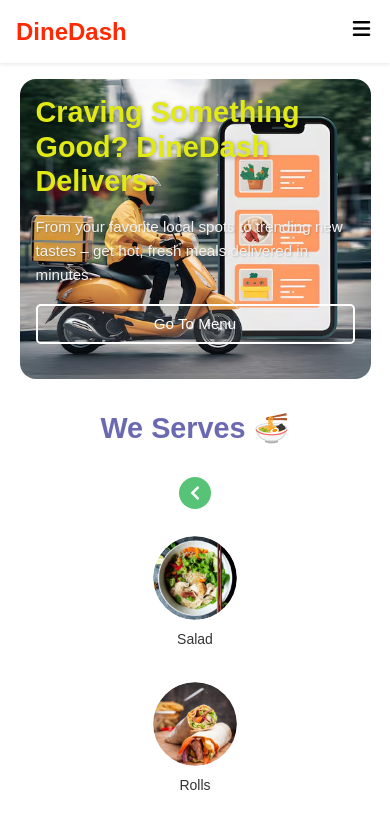
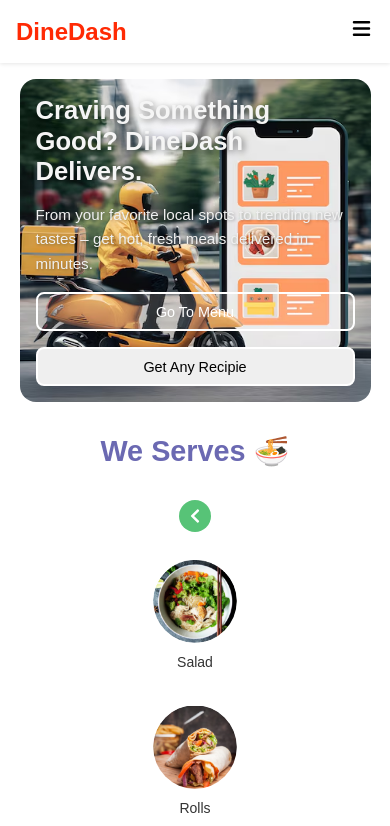
Before and after one commit to SarkarJyotirmay/React_Food_Delivery_App, a React (Vite) app: page / in a window 390 px wide. Shown: the top 826 px of the page. Built offline with nearby package versions, Linux system fonts and the light colour scheme; no server answers.

Commit message:
added Find Recipie component and route

```diff
--- a/src/components/hero/Hero.jsx
+++ b/src/components/hero/Hero.jsx
@@ -1,8 +1,10 @@
 import React from "react";
 
 import styles from "./hero.module.css";
+import { useNavigate } from "react-router-dom";
 
 function Hero({ scrollToMenu }) {
+  const navigate = useNavigate()
   return (
     <div className={styles.hero}>
       <div className={styles.content}>
@@ -11,7 +13,8 @@
           From your favorite local spots to trending new tastes – get hot, fresh
           meals delivered in minutes.
         </p>
-        <button onClick={scrollToMenu}>Go To Menu</button>
+        <button className={styles["go-to-menu-btn"]} onClick={scrollToMenu}>Go To Menu</button>
+        <button className={styles["ai-resipie-btn"]} onClick={()=>navigate("/findrecipie")} >Get Any Recipie</button>
       </div>
     </div>
   );
--- a/src/components/hero/hero.module.css
+++ b/src/components/hero/hero.module.css
@@ -5,12 +5,12 @@
   margin: auto;
   padding: 2rem;
   border-radius: 1rem;
-    background: url("/hero_bg_2.avif") no-repeat center;
-    background-size: cover;
+  background: url("/hero_bg_2.avif") no-repeat center/cover;
   position: relative;
   display: flex;
   align-items: center;
   justify-content: flex-start;
+  animation: fade-in 2s ease-in;
 
   .content {
     display: flex;
@@ -18,54 +18,79 @@
     gap: 1.5rem;
     width: 60%;
     max-width: 600px;
-      /* color: #ffffff; */
-      color: #e2ea15;
-      animation-name: fade-in;
-      animation-duration: 3s;
+    color: #f5f5f5;
 
     h1 {
       font-size: clamp(2rem, 5vw, 3.5rem);
       font-weight: 700;
       line-height: 1.2;
-        text-shadow: 1px 1px 4px rgba(0, 0, 0, 0.3);
+      text-shadow: 2px 2px 6px rgba(0, 0, 0, 0.5);
     }
 
     p {
       font-size: clamp(1rem, 2.5vw, 1.2rem);
       line-height: 1.6;
       color: #f0f0f0;
-        text-shadow: 1px 1px 2px rgba(0, 0, 0, 0.2);
+      text-shadow: 1px 1px 3px rgba(0, 0, 0, 0.3);
     }
 
     button {
       padding: 0.75rem 1.5rem;
-        background-color: rgba(255, 255, 255, 0.1);
       border: 2px solid white;
-        border-radius: 0.3rem;
-        color: white;
+      border-radius: 0.5rem;
+      font-size: 1rem;
       font-weight: 500;
       cursor: pointer;
       transition: all 0.3s ease;
+    }
+
+    .go-to-menu-btn {
+      background-color: rgba(255, 255, 255, 0.15);
+      color: white;
 
       &:hover {
         background-color: rgba(255, 255, 255, 0.3);
-          transform: translateY(-2px);
+        transform: translateY(-3px);
+      }
+    }
+
+    .ai-recipie-btn {
+      background-color: #ff6347 !important;
+      border-color: transparent;
+      color: white;
+
+      &:hover {
+        background-color: #e5533d !important;
+      }
     }
   }
 }
 
-      /* Tablet  */
+ /* Fade-in animation */
+@keyframes fade-in {
+  from {
+    opacity: 0;
+    transform: translateY(10px);
+  }
+  to {
+    opacity: 1;
+    transform: translateY(0);
+  }
+}
+
+ /* Tablet */
 @media screen and (max-width: 768px) {
+  .hero {
     flex-direction: column;
     align-items: flex-start;
     padding: 1.5rem;
+  }
 
-      .content {
+  .hero .content {
     width: 100%;
-        max-width: none;
 
     h1 {
-          font-size: 2.2rem;
+      font-size: 2rem;
     }
 
     p {
@@ -76,13 +101,15 @@
 
 /* Mobile */
 @media screen and (max-width: 480px) {
+  .hero {
     padding: 1rem;
+  }
 
-      .content {
+  .hero .content {
     gap: 1rem;
 
     h1 {
-          font-size: 1.8rem;
+      font-size: 1.6rem;
     }
 
     p {
@@ -91,18 +118,7 @@
 
     button {
       padding: 0.6rem 1.2rem;
-          font-size: 0.95rem;
+      font-size: 0.9rem;
     }
   }
 }
-  }
-
-  /* fade in */
-  @keyframes fade-in {
-    from{
-        opacity: 0;
-    }
-    to{
-        opacity: 1;
-    }
-  }
--- a/src/pages/aiRecipie/FindRecipie.jsx
+++ b/src/pages/aiRecipie/FindRecipie.jsx
@@ -1,64 +1,59 @@
-import { useState } from "react";
+import { useState, useRef } from "react";
 import axios from "axios";
-import styles from './find_recipie.module.css'; // Import the CSS module
-
+import styles from './find_recipie.module.css';
 
 const FindRecipe = () => {
   const [dish, setDish] = useState("");
   const [recipe, setRecipe] = useState("");
   const [loading, setLoading] = useState(false);
-  const [lastCalled, setLastCalled] = useState(0); // For throttling
-  const apiKey2 = "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"
+  const debounceTimeout = useRef(null);
 
   const fetchRecipe = async () => {
     if (!dish.trim()) return;
 
-  const now = Date.now();
-  const cooldown = 5000;
-
-  if (now - lastCalled < cooldown) {
-    setRecipe("Please wait a few seconds before trying again.");
-    return;
-  }
-
-  setLastCalled(now);
     setLoading(true);
     setRecipe("");
 
     try {
       const response = await axios.post(
-      "https://api.openai.com/v1/chat/completions",
+        "https://generativelanguage.googleapis.com/v1beta/models/gemini-2.0-flash:generateContent", // ✅ matches your cURL
         {
-        model: "gpt-3.5-turbo",
-        messages: [
+          contents: [
             {
-            role: "user",
-            content: `Give me a simple recipe for "${dish}". Include ingredients and steps.`,
+              parts: [
+                {
+                  text: `Give me a simple recipe for "${dish}". Include ingredients and steps.`,
+                },
+              ],
             },
           ],
         },
         {
           headers: {
-          Authorization: `Bearer ${import.meta.env.VITE_openAiApiKey}`,
             "Content-Type": "application/json",
+          },
+          params: {
+            key: import.meta.env.VITE_geminiApiKey, // ✅ use same API key as in your cURL
           },
         }
       );
 
-    const result = response.data.choices[0].message.content;
-    setRecipe(result);
+      const result = response.data.candidates?.[0]?.content?.parts?.[0]?.text;
+      setRecipe(result || "No recipe found. Please try a different dish.");
     } catch (err) {
-    if (err.response && err.response.status === 429) {
-      setRecipe("Rate limit hit. Retrying in 5 seconds...");
-      setTimeout(fetchRecipe, 5000);
-    } else {
-      setRecipe("Failed to fetch recipe. Please try again.");
-    }
+      console.error(err);
+      setRecipe("❌ Failed to fetch recipe from Gemini API. Please check your API key and model.");
     } finally {
       setLoading(false);
     }
   };
 
+  const handleClick = () => {
+    if (debounceTimeout.current) clearTimeout(debounceTimeout.current);
+    debounceTimeout.current = setTimeout(() => {
+      fetchRecipe();
+    }, 800);
+  };
 
   return (
     <div className={styles.findRecipeContainer}>
@@ -71,7 +66,7 @@
         className={styles.findRecipeInput}
       />
       <button
-        onClick={fetchRecipe}
+        onClick={handleClick}
         disabled={loading}
         className={styles.findRecipeButton}
       >
```
Also changed, not shown: 1 other file (tests, documents, lock files or other folders). Lines whose indentation alone changed are shown as unchanged.
